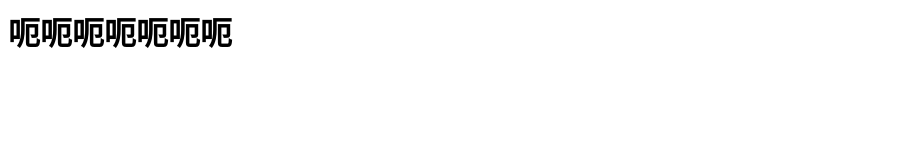
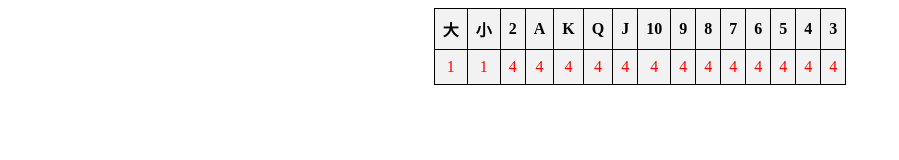
Before and after one commit to 515832478/card-counter, a plain HTML site: page index.html in a window 1280 px wide. Shown: the whole page, without its empty margins (0-899 px from the left). Drawn offline with Linux system fonts and the light colour scheme.

Commit message:
Update index.html 3

```diff
--- a/index.html
+++ b/index.html
@@ -1 +1,79 @@
-<h1>呃呃呃呃呃呃呃</h1>
+<!DOCTYPE html>
+<html>
+  <head>
+    <style>
+      table {
+        border-collapse: collapse;
+        text-align: center;
+        margin: auto; /* 让表格居中 */
+      }
+      th,
+      td {
+        border: 1px solid black;
+        padding: 8px;
+      }
+      th {
+        background-color: #f2f2f2;
+        color: black;
+        font-weight: bold;
+      }
+      td {
+        color: red;
+        background-color: #f2f2f2;
+      }
+      h2 {
+        text-align: center;
+      }
+    </style>
+  </head>
+  <body>
+    <table id="cardTable">
+      <thead>
+        <tr id="headerRow"></tr>
+      </thead>
+      <tbody>
+        <tr id="countRow"></tr>
+      </tbody>
+    </table>
+
+    <script>
+      // 初始化数量数组（可以是任意初始值）
+      var cardCounts = [1, 1, 4, 4, 4, 4, 4, 4, 4, 4, 4, 4, 4, 4, 4];
+      var cardTypes = ["大", "小", "2", "A", "K", "Q", "J", "10", "9", "8", "7", "6", "5", "4", "3"];
+
+      function populateTable(counts) {
+        var headerRow = document.getElementById("headerRow");
+        var countRow = document.getElementById("countRow");
+
+        // 清空现有的表格内容（如果有的话）
+        headerRow.innerHTML = "";
+        countRow.innerHTML = "";
+
+        // 遍历数组并填充表格
+        for (var i = 0; i < cardTypes.length; i++) {
+          // 创建表头单元格
+          var th = document.createElement("th");
+          th.textContent = cardTypes[i];
+          headerRow.appendChild(th);
+
+          // 创建数据行单元格
+          var td = document.createElement("td");
+          td.textContent = counts[i];
+          td.style.color = "red"; // 确保数量是红色的
+          countRow.appendChild(td);
+        }
+      }
+
+      // 初始调用以填充表格
+      populateTable(cardCounts);
+
+      // 监听来自父窗口的消息
+      window.addEventListener("message", function (event) {
+        // 处理接收到的消息
+        if (event.data.type === "updateCounts") {
+          populateTable(event.data.data);
+        }
+      });
+    </script>
+  </body>
+</html>
```
